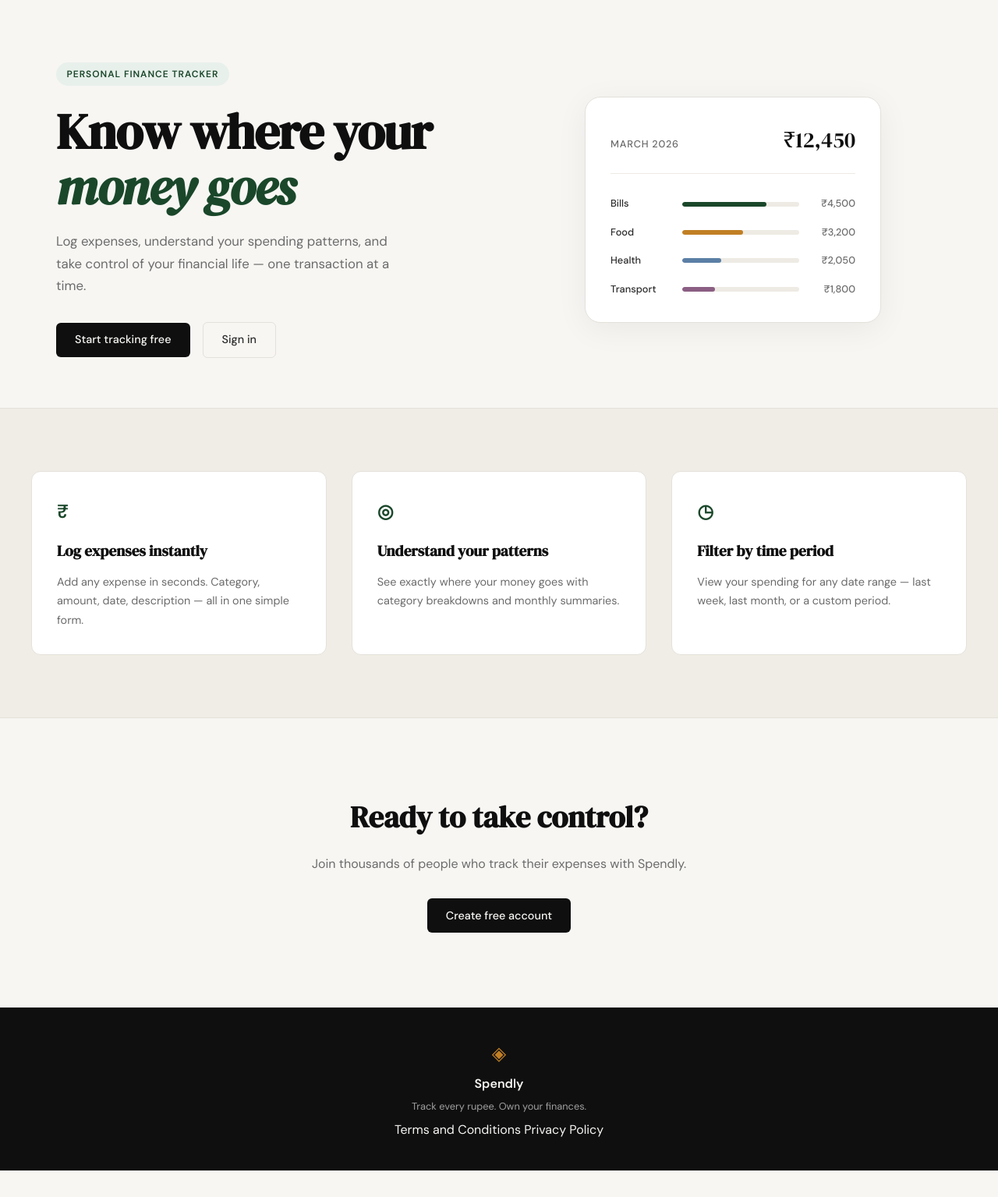
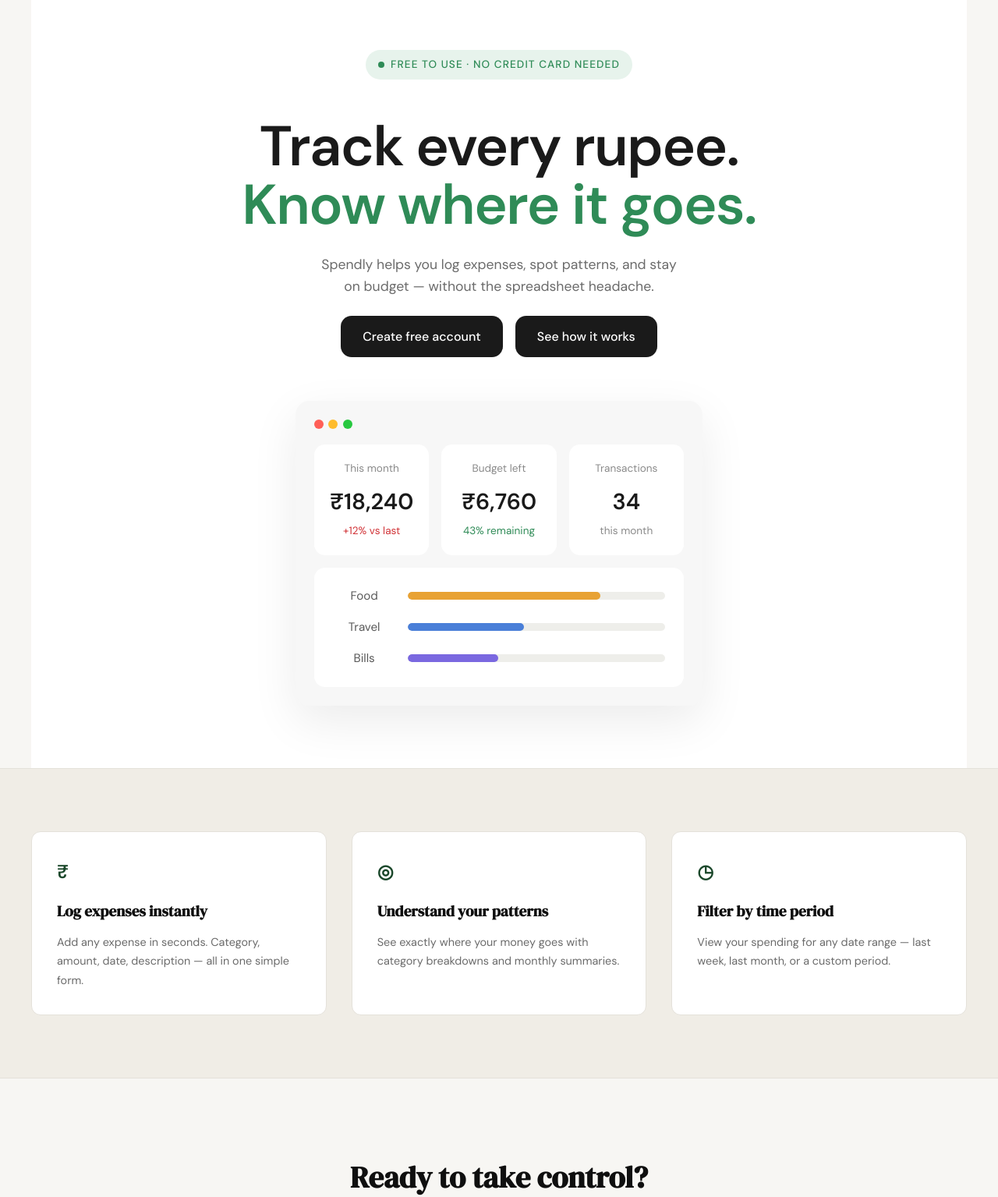
Before and after one commit to prateeksiimb007/spendly, a Flask app: page / in a window 1280 px wide. Shown: the part 61-1596 px from the top of the page at 78% size. Before the commit the page ends 1562 px from the top, so only its background shows below. Run offline with Flask 3, Linux system fonts and the light colour scheme.

Commit message:
landing: redesign hero section to match mockup

```diff
--- /dev/null
+++ b/static/css/landing.css
@@ -0,0 +1,225 @@
+/* ------------------------------------------------------------------ */
+/* Hero (landing) — matches the reference design                      */
+/* ------------------------------------------------------------------ */
+
+.hero {
+    background: #ffffff;
+    padding: 4rem 2rem 5rem;
+    display: flex;
+    flex-direction: column;
+    align-items: center;
+    text-align: center;
+    gap: 1.5rem;
+}
+
+.hero-inner {
+    display: flex;
+    flex-direction: column;
+    align-items: center;
+    text-align: center;
+    gap: 1.5rem;
+    width: 100%;
+}
+
+.hero-badge {
+    display: inline-flex;
+    align-items: center;
+    gap: 0.5rem;
+    background: #e7f3ec;
+    color: #2f8b57;
+    font-size: 0.85rem;
+    font-weight: 500;
+    padding: 0.5rem 1rem;
+    border-radius: 999px;
+}
+
+.hero-badge-dot {
+    width: 8px;
+    height: 8px;
+    border-radius: 50%;
+    background: #2f8b57;
+}
+
+.hero-title {
+    font-family: 'DM Sans', system-ui, sans-serif;
+    font-weight: 700;
+    font-size: clamp(2.5rem, 6vw, 4.5rem);
+    line-height: 1.05;
+    letter-spacing: -0.02em;
+    color: #1a1a1a;
+    margin: 0;
+}
+
+.hero-title-accent {
+    color: #2f8b57;
+}
+
+.hero-subtitle {
+    font-size: 1.1rem;
+    color: #6b6b6b;
+    line-height: 1.6;
+    max-width: 640px;
+    margin: 0;
+}
+
+.hero-actions {
+    display: flex;
+    gap: 1rem;
+    flex-wrap: wrap;
+    justify-content: center;
+}
+
+.hero-cta {
+    display: inline-block;
+    background: #1a1a1a;
+    color: #ffffff;
+    padding: 0.85rem 1.75rem;
+    border-radius: 14px;
+    font-family: 'DM Sans', system-ui, sans-serif;
+    font-size: 1rem;
+    font-weight: 500;
+    text-decoration: none;
+    cursor: pointer;
+    transition: background 0.2s;
+}
+
+.hero-cta:hover {
+    background: #000;
+}
+
+/* ------------------------------------------------------------------ */
+/* Mock dashboard (hero visual)                                        */
+/* ------------------------------------------------------------------ */
+
+.hero-visual {
+    margin-top: 2rem;
+    width: 100%;
+    max-width: 960px;
+}
+
+.mock-window {
+    background: #f7f7f7;
+    border-radius: 18px;
+    padding: 1.5rem;
+    box-shadow: 0 20px 60px rgba(0, 0, 0, 0.08);
+    position: relative;
+}
+
+.mock-window-dots {
+    display: flex;
+    gap: 0.4rem;
+    margin-bottom: 1.25rem;
+}
+
+.mock-window-dot {
+    width: 12px;
+    height: 12px;
+    border-radius: 50%;
+}
+
+.mock-window-dot.red { background: #ff5f57; }
+.mock-window-dot.yellow { background: #febc2e; }
+.mock-window-dot.green { background: #28c840; }
+
+.mock-stats {
+    display: grid;
+    grid-template-columns: repeat(3, 1fr);
+    gap: 1rem;
+    margin-bottom: 1rem;
+}
+
+.mock-stat-card {
+    background: #ffffff;
+    border-radius: 14px;
+    padding: 1.25rem;
+}
+
+.mock-stat-label {
+    font-size: 0.85rem;
+    color: #8a8a8a;
+    margin-bottom: 0.5rem;
+}
+
+.mock-stat-value {
+    font-family: 'DM Sans', system-ui, sans-serif;
+    font-size: 1.8rem;
+    font-weight: 700;
+    color: #1a1a1a;
+}
+
+.mock-stat-sub {
+    font-size: 0.85rem;
+    margin-top: 0.25rem;
+}
+
+.mock-stat-sub.up { color: #d13438; }
+.mock-stat-sub.good { color: #2f8b57; }
+.mock-stat-sub.neutral { color: #8a8a8a; }
+
+.mock-chart-card {
+    background: #ffffff;
+    border-radius: 14px;
+    padding: 1.5rem;
+}
+
+.mock-chart-row {
+    display: flex;
+    align-items: center;
+    gap: 1rem;
+    margin-bottom: 1rem;
+}
+
+.mock-chart-row:last-child {
+    margin-bottom: 0;
+}
+
+.mock-chart-label {
+    width: 80px;
+    font-size: 0.95rem;
+    color: #5a5a5a;
+}
+
+.mock-chart-bar-track {
+    flex: 1;
+    height: 10px;
+    background: #eeeeea;
+    border-radius: 999px;
+    overflow: hidden;
+}
+
+.mock-chart-bar {
+    height: 100%;
+    border-radius: 999px;
+}
+
+.mock-chart-bar.food { background: #e8a234; width: 75%; }
+.mock-chart-bar.travel { background: #4a7fd8; width: 45%; }
+.mock-chart-bar.bills { background: #7a68e0; width: 35%; }
+
+/* ------------------------------------------------------------------ */
+/* Responsive                                                          */
+/* ------------------------------------------------------------------ */
+
+@media (max-width: 720px) {
+    .hero {
+        padding: 2.5rem 1.25rem 3rem;
+        gap: 1rem;
+    }
+
+    .hero-title {
+        font-size: clamp(2rem, 8vw, 3rem);
+    }
+
+    .hero-subtitle {
+        font-size: 1rem;
+    }
+
+    .mock-stats {
+        grid-template-columns: 1fr;
+    }
+
+    .mock-chart-label {
+        width: 60px;
+        font-size: 0.85rem;
+    }
+}
--- a/templates/landing.html
+++ b/templates/landing.html
@@ -1,60 +1,68 @@
 {% extends "base.html" %}
 
 {% block title %}Spendly — Track Every Rupee{% endblock %}
+
+{% block head %}
+<link rel="stylesheet" href="{{ url_for('static', filename='css/landing.css') }}">
+{% endblock %}
 
 {% block content %}
 
 <section class="hero">
     <div class="hero-inner">
-        <div class="hero-badge">Personal Finance Tracker</div>
+        <div class="hero-badge">
+            <span class="hero-badge-dot"></span>
+            Free to use · No credit card needed
+        </div>
         <h1 class="hero-title">
-            Know where your<br>
-            <em>money goes</em>
+            Track every rupee.<br>
+            <span class="hero-title-accent">Know where it goes.</span>
         </h1>
         <p class="hero-subtitle">
-            Log expenses, understand your spending patterns,
-            and take control of your financial life —
-            one transaction at a time.
+            Spendly helps you log expenses, spot patterns, and stay<br>
+            on budget — without the spreadsheet headache.
         </p>
         <div class="hero-actions">
-            <a href="{{ url_for('register') }}" class="btn-primary">Start tracking free</a>
-            <a href="{{ url_for('login') }}" class="btn-ghost">Sign in</a>
+            <a href="{{ url_for('register') }}" class="hero-cta">Create free account</a>
+            <a href="#" class="hero-cta">See how it works</a>
         </div>
-    </div>
-    <div class="hero-visual">
-        <div class="mock-card">
-            <div class="mock-card-header">
-                <span class="mock-label">March 2026</span>
-                <span class="mock-total">₹12,450</span>
-            </div>
-            <div class="mock-bars">
-                <div class="mock-bar-row">
-                    <span class="mock-cat">Bills</span>
-                    <div class="mock-bar-track">
-                        <div class="mock-bar" style="width: 72%"></div>
+        <div class="hero-visual">
+            <div class="mock-window">
+                <div class="mock-window-dots">
+                    <span class="mock-window-dot red"></span>
+                    <span class="mock-window-dot yellow"></span>
+                    <span class="mock-window-dot green"></span>
+                </div>
+                <div class="mock-stats">
+                    <div class="mock-stat-card">
+                        <div class="mock-stat-label">This month</div>
+                        <div class="mock-stat-value">₹18,240</div>
+                        <div class="mock-stat-sub up">+12% vs last</div>
                     </div>
-                    <span class="mock-amt">₹4,500</span>
+                    <div class="mock-stat-card">
+                        <div class="mock-stat-label">Budget left</div>
+                        <div class="mock-stat-value">₹6,760</div>
+                        <div class="mock-stat-sub good">43% remaining</div>
+                    </div>
+                    <div class="mock-stat-card">
+                        <div class="mock-stat-label">Transactions</div>
+                        <div class="mock-stat-value">34</div>
+                        <div class="mock-stat-sub neutral">this month</div>
+                    </div>
                 </div>
-                <div class="mock-bar-row">
-                    <span class="mock-cat">Food</span>
-                    <div class="mock-bar-track">
-                        <div class="mock-bar mock-bar-2" style="width: 52%"></div>
+                <div class="mock-chart-card">
+                    <div class="mock-chart-row">
+                        <span class="mock-chart-label">Food</span>
+                        <div class="mock-chart-bar-track"><div class="mock-chart-bar food"></div></div>
                     </div>
-                    <span class="mock-amt">₹3,200</span>
-                </div>
-                <div class="mock-bar-row">
-                    <span class="mock-cat">Health</span>
-                    <div class="mock-bar-track">
-                        <div class="mock-bar mock-bar-3" style="width: 33%"></div>
+                    <div class="mock-chart-row">
+                        <span class="mock-chart-label">Travel</span>
+                        <div class="mock-chart-bar-track"><div class="mock-chart-bar travel"></div></div>
                     </div>
-                    <span class="mock-amt">₹2,050</span>
-                </div>
-                <div class="mock-bar-row">
-                    <span class="mock-cat">Transport</span>
-                    <div class="mock-bar-track">
-                        <div class="mock-bar mock-bar-4" style="width: 28%"></div>
+                    <div class="mock-chart-row">
+                        <span class="mock-chart-label">Bills</span>
+                        <div class="mock-chart-bar-track"><div class="mock-chart-bar bills"></div></div>
                     </div>
-                    <span class="mock-amt">₹1,800</span>
                 </div>
             </div>
         </div>
```
Also changed, not shown: Screenshot 2026-03-25 at 12.36.20 AM.png (added).
